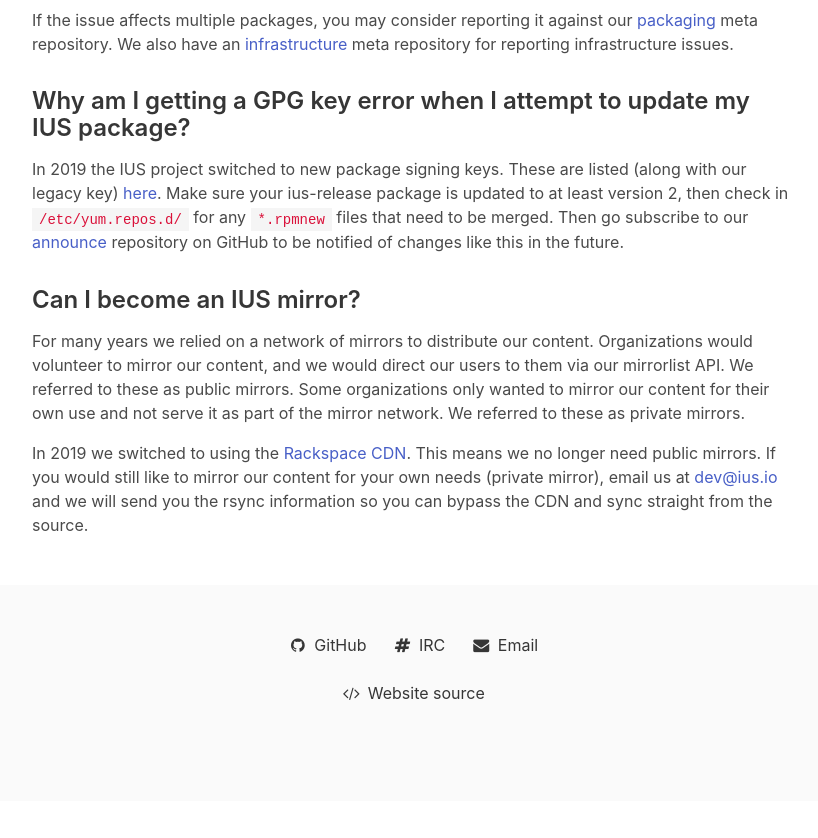
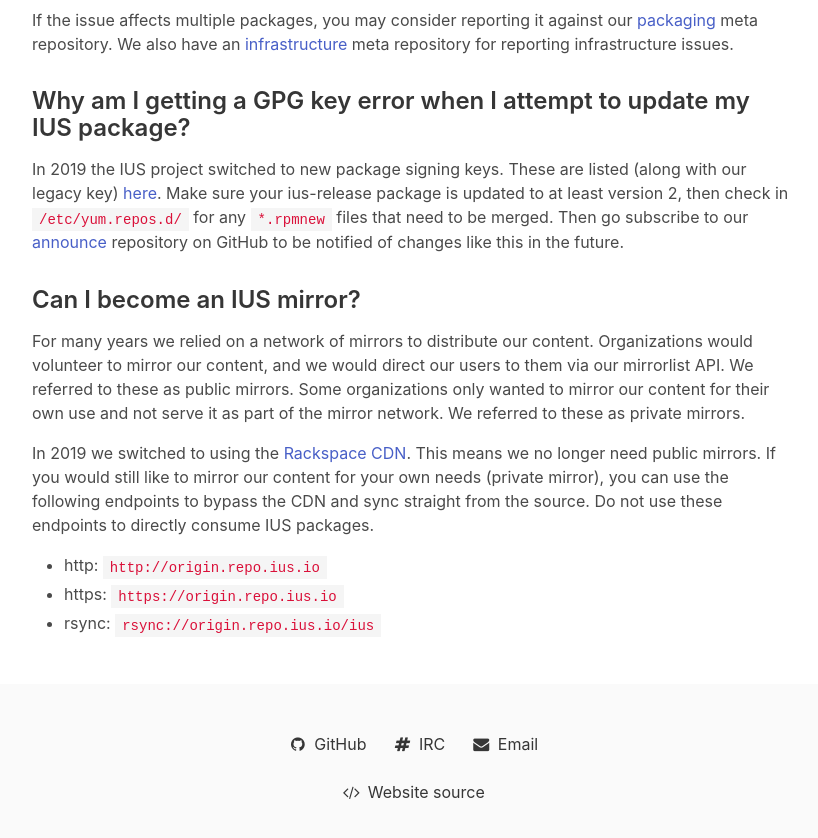
Before and after one commit to iusrepo/iusrepo.github.io, a Jekyll site: the page built from markdown/faq.md, in a window 1280 px wide and 900 px high, scrolled down 3775 px. Shown: the top 838 px of the window, without its empty margins (228-1046 px from the left). Built offline with Jekyll 4.4.1, drawn with Linux system fonts in a browser that asks for light colours; comment, search, counter and statistics services are not loaded; before the commit the page ends 4576 px from its top, so only the background shows below that.

Commit message:
Add mirror endpoints to FAQ

```diff
--- a/markdown/faq.md
+++ b/markdown/faq.md
@@ -201,9 +201,13 @@ mirrors.
 
 In 2019 we switched to using the [Rackspace CDN][cdn].  This means we no longer
 need public mirrors.  If you would still like to mirror our content for your
-own needs (private mirror), email us at [dev@ius.io](mailto:dev@ius.io) and we
-will send you the rsync information so you can bypass the CDN and sync straight
-from the source.
+own needs (private mirror), you can use the following endpoints to bypass the
+CDN and sync straight from the source.  Do not use these endpoints to directly
+consume IUS packages.
+
+- http: `http://origin.repo.ius.io`
+- https: `https://origin.repo.ius.io`
+- rsync: `rsync://origin.repo.ius.io/ius`
 
 
 [epel]: https://fedoraproject.org/wiki/EPEL
```
